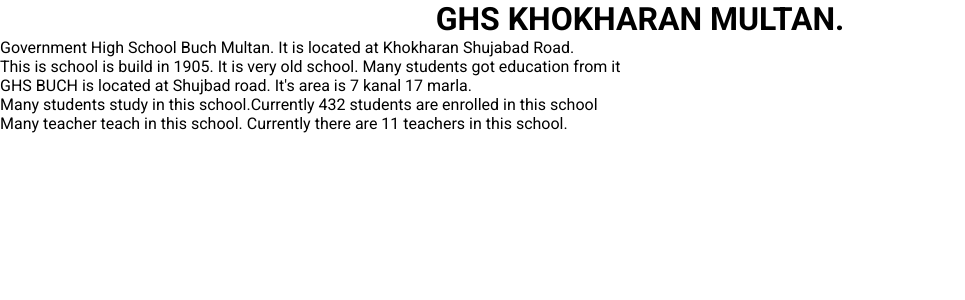
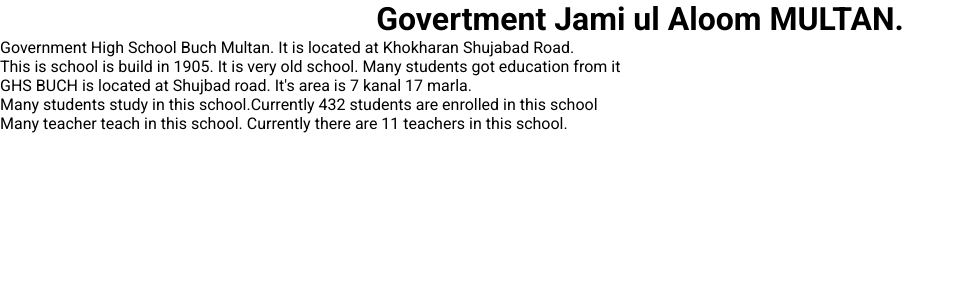
Before and after one commit to Sohaib-Abdullah/github-learning, a React (Vite) app: page / in a window 1280 px wide. Shown: the top 300 px of the page, without its empty margins (0-965 px from the left). Built offline with nearby package versions, Linux system fonts and the light colour scheme.

Commit message:
school-nam

```diff
--- a/src/components/navbar/Navbar.jsx
+++ b/src/components/navbar/Navbar.jsx
@@ -4,7 +4,7 @@ const Navbar = () => {
   return (
     <div>
       <h1 align="center" color="green">
-        GHS KHOKHARAN MULTAN.
+        Govertment Jami ul Aloom MULTAN.
       </h1>
     </div>
   );
```
